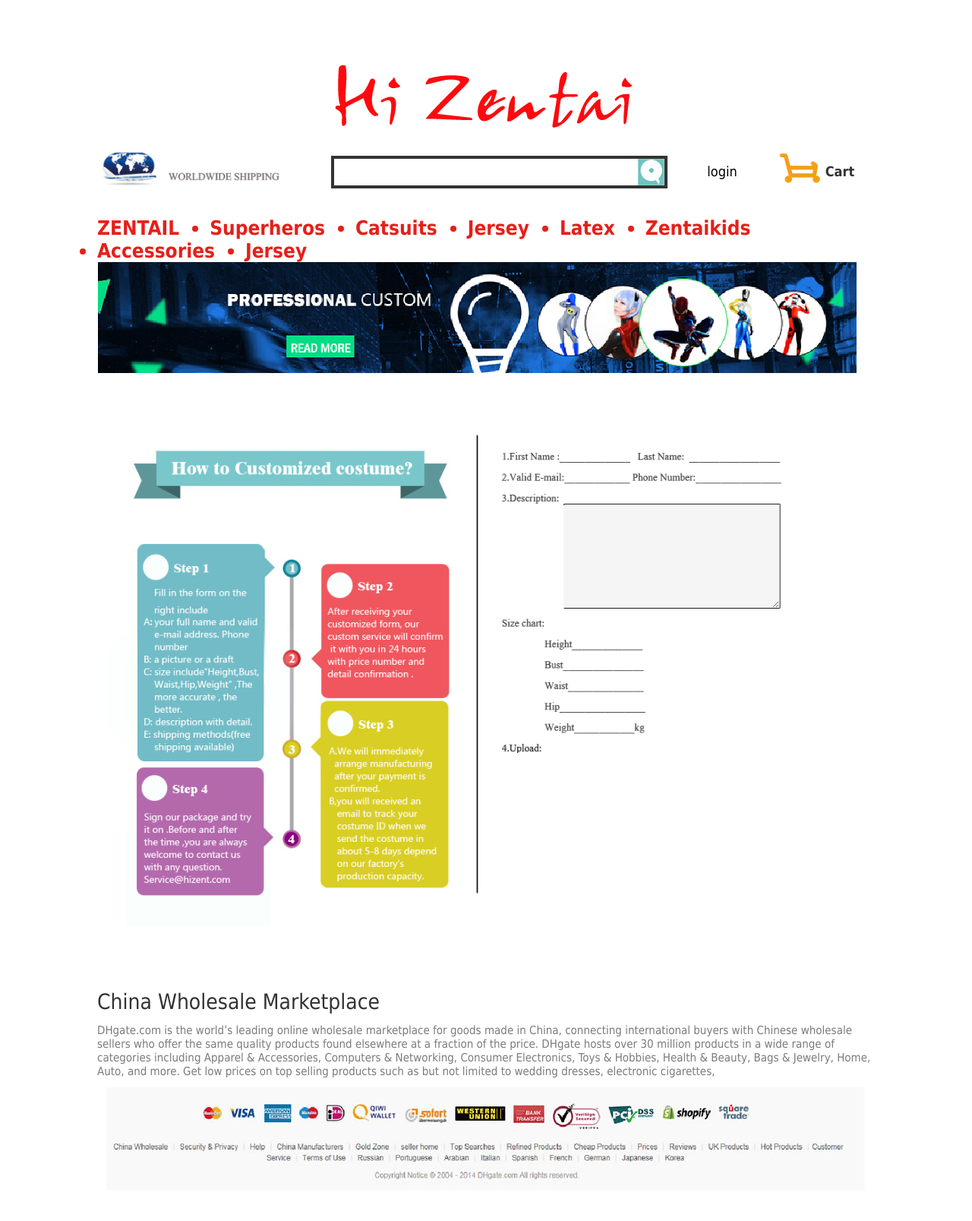
After one commit to Gunslh/webshop, a PHP site: page /customized.html in a window 1280 px wide. The commit adds this page. Shown: the whole page at 76% size. Run offline with PHP 8.4, Linux system fonts and the light colour scheme; some libraries are stand-ins or nearby versions.

Commit message:
[2015/5/14 update]
Signed-off-by: hqbobo <krhu@5CG445047W.nsn-intra.net>

```diff
--- a/src/app/css/index.css
+++ b/src/app/css/index.css
@@ -540,17 +540,50 @@ h4 {
 .cate-pics ul li
 {
 	float:left;
-	width:300px;
+	width:320px;
 	height:210px;
-	margin-left:5px;
+	margin-left:10px;
 	margin-top:15px;
+	overflow-y: hidden;
+	position:relative;
 }
 .cate-pics ul li img
 {
-	width:290px;
-	height:210px
+	width:320px;
 }
-
+.cp-banner
+{
+	position:absolute;
+	bottom:0px;
+	height:40px;
+	width:100%;
+	font-size: 32px;
+	color: white;
+}
+.cpb-1
+{
+	background-color:rgb(118,58,128);
+}
+.cpb-2
+{
+	background-color:rgb(83,93,82);
+}
+.cpb-3
+{
+	background-color:rgb(36,54,102);
+}
+.cpb-4
+{
+	background-color:rgb(102,120,103);
+}
+.cpb-5
+{
+	background-color:rgb(172,62,45);
+}
+.cpb-6
+{
+	background-color:rgb(165,165,49);
+}
 .index-hotsale p
 {
 	text-align: left;
@@ -631,7 +664,10 @@ h4 {
 	height: 526px;
 	background: url("../../images/vip.jpg");
 }
-
+.index-vip:hover
+{
+	cursor:pointer;
+}
 .left-arrow
 {
 	position: absolute;
@@ -658,3 +694,106 @@ h4 {
 	font-size: 18px;
 	margin-top: 18px;
 }
+
+.customized-container .cc-form
+{
+	width: 930px;
+	height: 700px;
+	background: url("/images/customized_form.png");
+	position: relative;
+}
+
+.customized-container .cc-form .cc-lastname,
+.customized-container .cc-form .cc-name
+{
+	top: 68px;
+}
+.customized-container .cc-form .cc-name
+{
+	position: absolute;
+	right: 230px;
+}
+.customized-container .cc-form .cc-lastname
+{
+	position: absolute;
+	right: 60px;
+}
+.customized-container .cc-form  input[type='text']
+{
+	width: 80px;
+	border: 0px none;
+}
+
+.customized-container .cc-form .cc-email,.customized-container .cc-form .cc-phone
+{
+	top: 95px;
+}
+
+.customized-container .cc-form .cc-email
+{
+	position: absolute;
+	right: 225px;
+}
+.customized-container .cc-form .cc-phone
+{
+	position: absolute;
+	right: 55px;
+}
+.customized-container .cc-form .cc-description
+{
+	position: absolute;
+	right: 32px;
+	top: 143px;
+}
+.customized-container  textarea
+{
+	width: 280px;
+	height: 131px;
+	background-color: rgb(245,245,245);
+	border: 0px;
+}
+
+.cc-height , .cc-bust , .cc-waist, .cc-hip, .cc-weight
+{
+	position: absolute;
+	right:215px;
+}
+.cc-height
+{
+	top: 315px;
+}
+.cc-bust
+{
+	top:341px;
+}
+.cc-waist
+{
+	top:369px;
+}
+.cc-hip
+{
+	top:397px;
+}
+
+.cc-weight
+{
+	top:424px;
+	right:225px;
+}
+
+.customized-container .cc-form .cc-weight input
+{
+	width:60px;
+
+}
+.cc-info
+{
+	background: url("/images/categoryBanner.png") no-repeat scroll 0px -1px transparent;
+	width:1000px;
+	height:147px;
+	padding-top: 10px;
+	padding-bottom: 10px;
+	font-size: 18px;
+	margin-top: 20px;
+	margin-bottom: 10px;
+}
--- /dev/null
+++ b/src/customized.html
@@ -0,0 +1,48 @@
+<!DOCTYPE html PUBLIC "-//W3C//DTD XHTML 1.0 Transitional//EN" "http://www.w3.org/TR/xhtml1/DTD/xhtml1-transitional.dtd">
+<html xmlns="http://www.w3.org/1999/xhtml">
+<head>
+<title>Customized</title>
+<meta http-equiv="Content-Type" content="text/html; charset=utf-8" />
+
+</head>
+<body>
+	<div class="body-container">
+		<div class="index-top"></div>
+		<div class="index-search"></div>
+		<div class="index-menu"></div>
+		<div class="cc-info">
+		</div>
+		<div class="customized-container">
+			<div class="cc-form left">
+				<div class="cc-name"><input type="text"></input></div>
+				<div class="cc-lastname"><input type="text"></input></div>
+				<div class="cc-email"><input type="text"></input></div>
+				<div class="cc-phone"><input type="text"></input></div>
+				<div class="cc-description"><textarea></textarea></div>
+				<div class="cc-height"><input type="text"></input></div>
+				<div class="cc-bust"><input type="text"></input></div>
+				<div class="cc-waist"><input type="text"></input></div>
+				<div class="cc-hip"><input type="text"></input></div>
+				<div class="cc-weight"><input type="text"></input></div>
+			</div>
+			<div class="clear"></div>
+		</div>
+		<div class="footer"></div>
+	</div>
+	<script src="lib/js/jquery-1.8.1.min.js"></script>
+	<script src="app/js/templates.js"></script>
+	<script src="app/js/public.js"></script>
+	<script type="text/javascript" src="lib/js/md5-min.js"></script>
+	<script type="text/javascript">
+		$(function() {
+			$.template.loadHead();
+			$.template.loadTopBanner($('.index-top'));
+			$.template.loadSearchBanner($('.index-search'));
+			$.template.loadMenuBanner($(".index-menu"));
+			$.template.loadFoot($(".footer"));
+
+
+		});
+	</script>
+</body>
+</html>
--- a/src/views/common/menu.php
+++ b/src/views/common/menu.php
@@ -8,7 +8,7 @@ $(function(){
 		else
 			$(this).find('.sub-menu').hide();
 	});
-
+	var menuhook = null;
 	function menuParse(json)
 	{
 		var html = "";
@@ -25,6 +25,7 @@ $(function(){
 
 			else
 				html += " <li><p class='super-link' link='/category/"+obj.t_pkId+".html'>" + obj.t_cateName+'</p>';
+
 
 			if(sub){
 				//console.log(JSON.stringify(sub));
```
Also changed, not shown: src/index.html (+10 -7 lines), src/images/cate1.jpg, src/images/cate2.jpg, src/images/cate3.jpg, src/images/cate4.jpg, src/images/cate5.jpg, src/images/cate6.jpg, src/images/customized_form.png (added).
